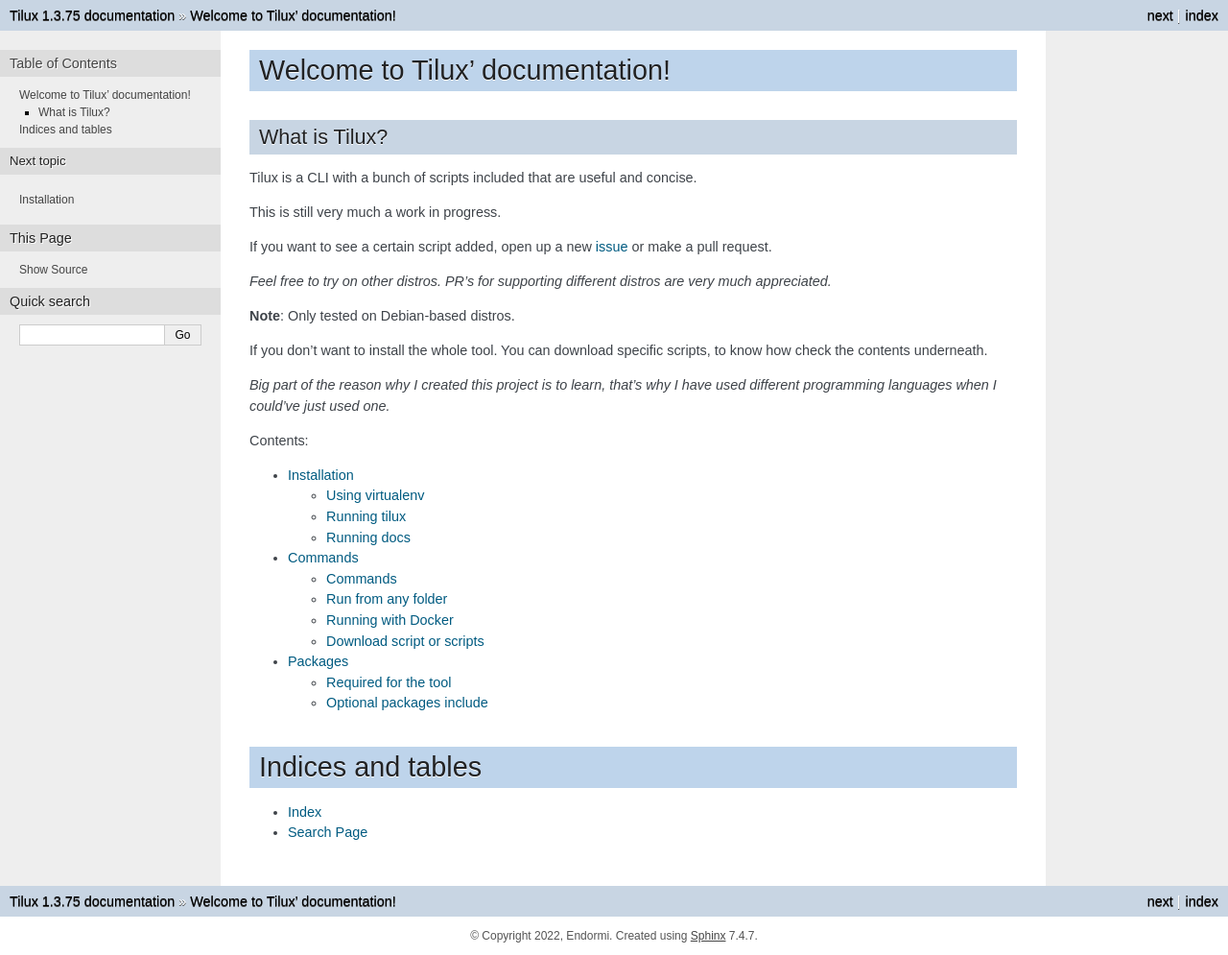
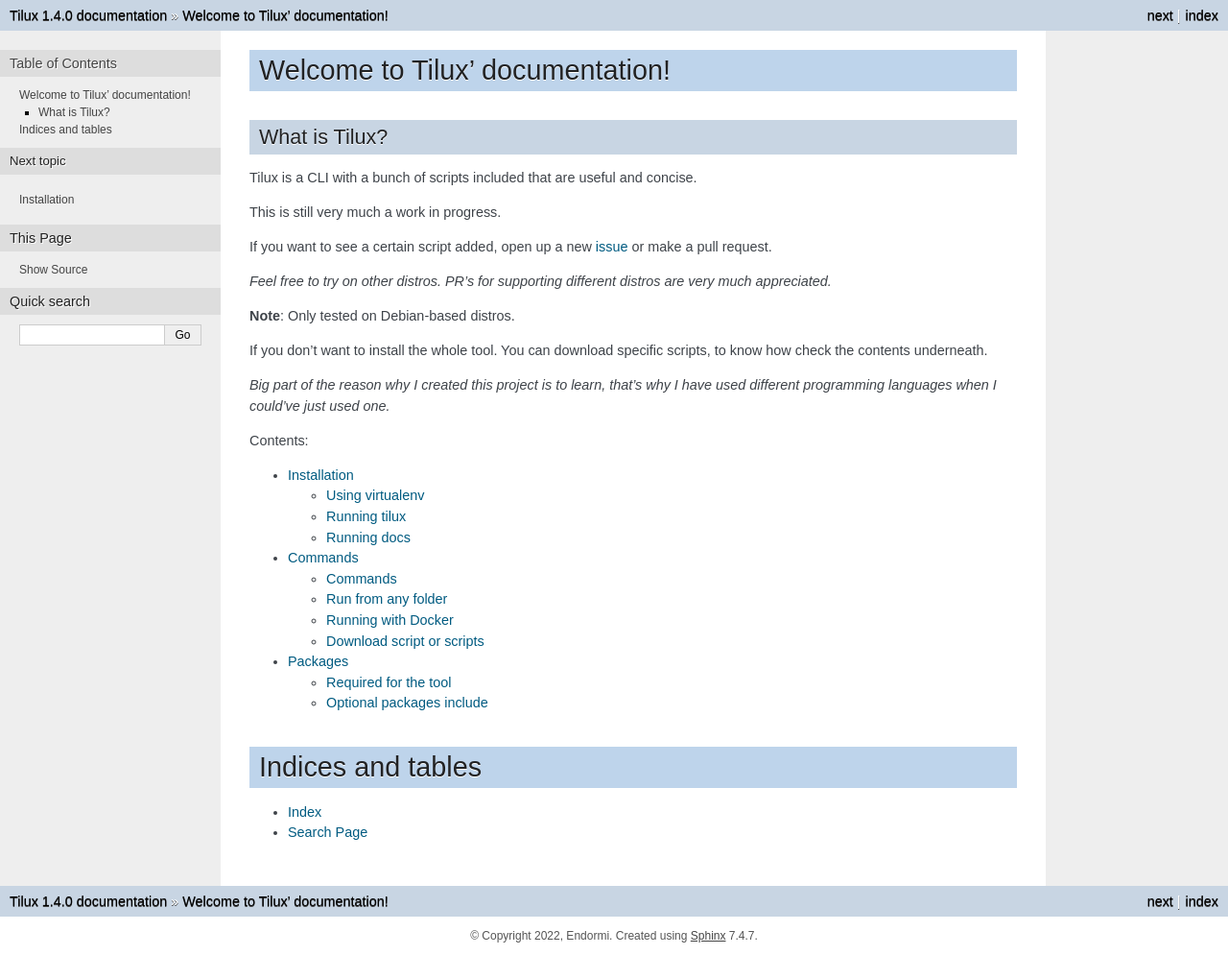
Before and after one commit to endormi/tilux, a Sphinx documentation site: the page built from docs/source/index.rst, in a window 1280 px wide. Shown: the whole page at 96% size. Built offline with Sphinx 7.4.7, drawn with Linux system fonts in a browser that asks for light colours.

Commit message:
Bump new version

```diff
--- a/docs/source/conf.py
+++ b/docs/source/conf.py
@@ -22,7 +22,7 @@
 author = 'Endormi'
 
 # The full version, including alpha/beta/rc tags
-release = '1.3.75'
+release = '1.4.0'
 
 
 # -- General configuration ---------------------------------------------------
```
Also changed, not shown: README.md (+1 -1 lines), 1 other file.
